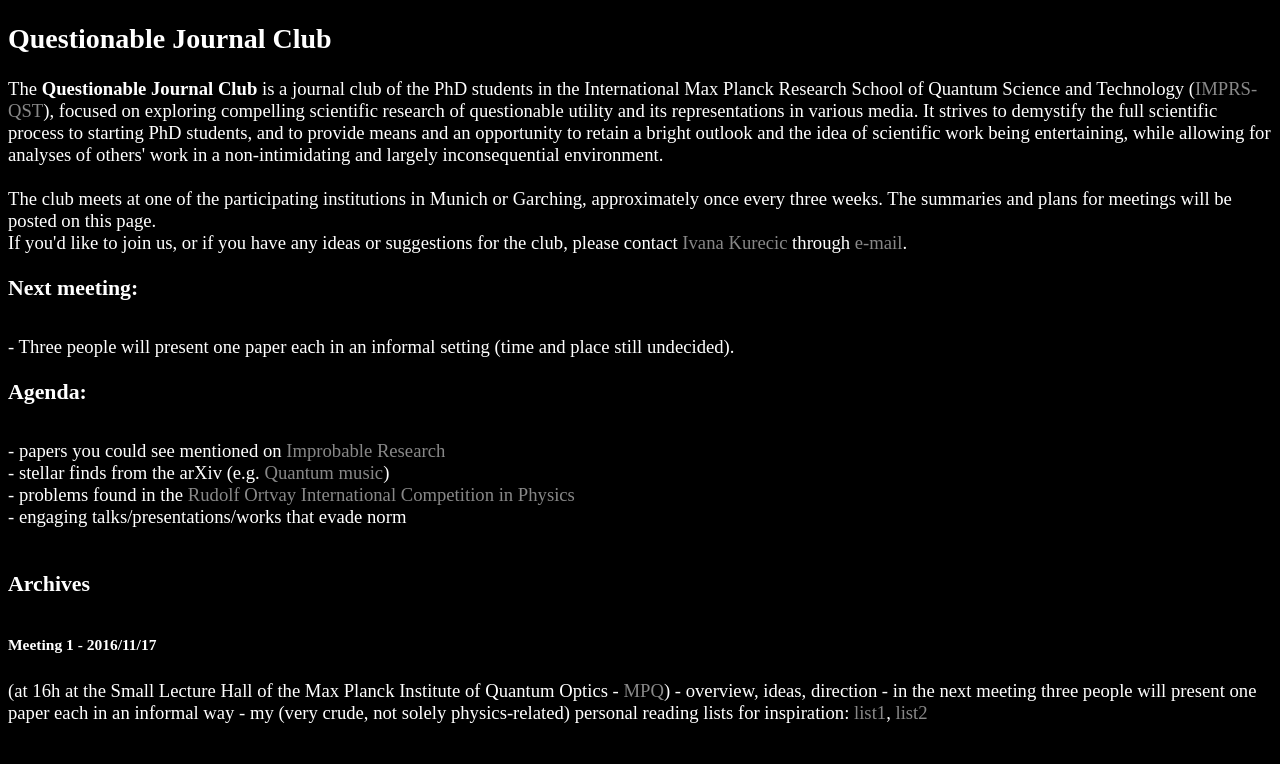
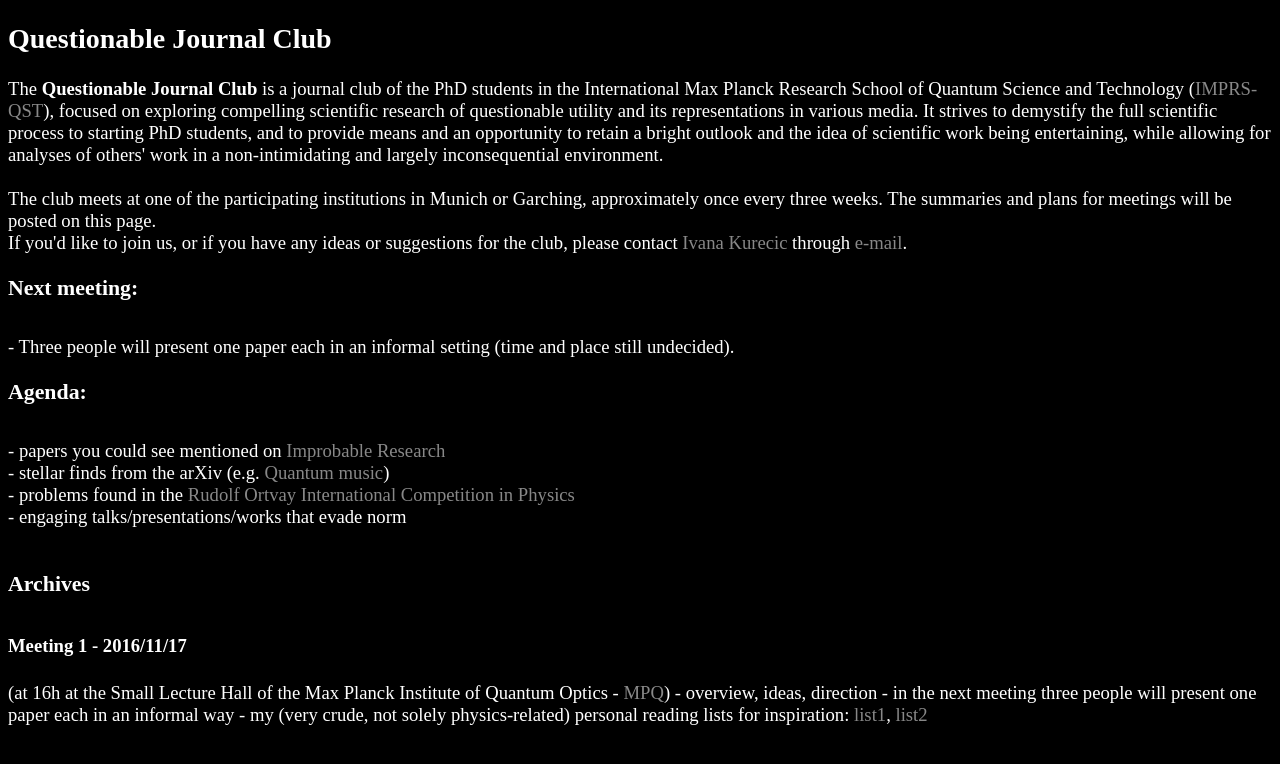
Before and after one commit to Shaidil/shaidil.github.io, a Jekyll site: the page questionable.html, which Jekyll copies as it is, in a window 1280 px wide. Shown: the top 764 px of the page. Built offline with Jekyll 4.4.1, drawn with Linux system fonts in a browser that asks for light colours; some web fonts are replaced.

```diff
--- a/questionable.html
+++ b/questionable.html
@@ -35,7 +35,7 @@ If you'd like to join us, or if you have any ideas or suggestions for the club,
 
 <h3 id="archives">Archives</h3>
 	  <p>
-	    <h5 id="meet1">Meeting 1 - 2016/11/17</h5>
+	    <h4 id="meet1">Meeting 1 - 2016/11/17</h4>
 	    (at 16h at the Small Lecture Hall of the Max Planck Institute of Quantum Optics - <a href="http://www.mpq.mpg.de/">MPQ</a>)
 	    - overview, ideas, direction
 	    - in the next meeting three people will present one paper each in an informal way
```
